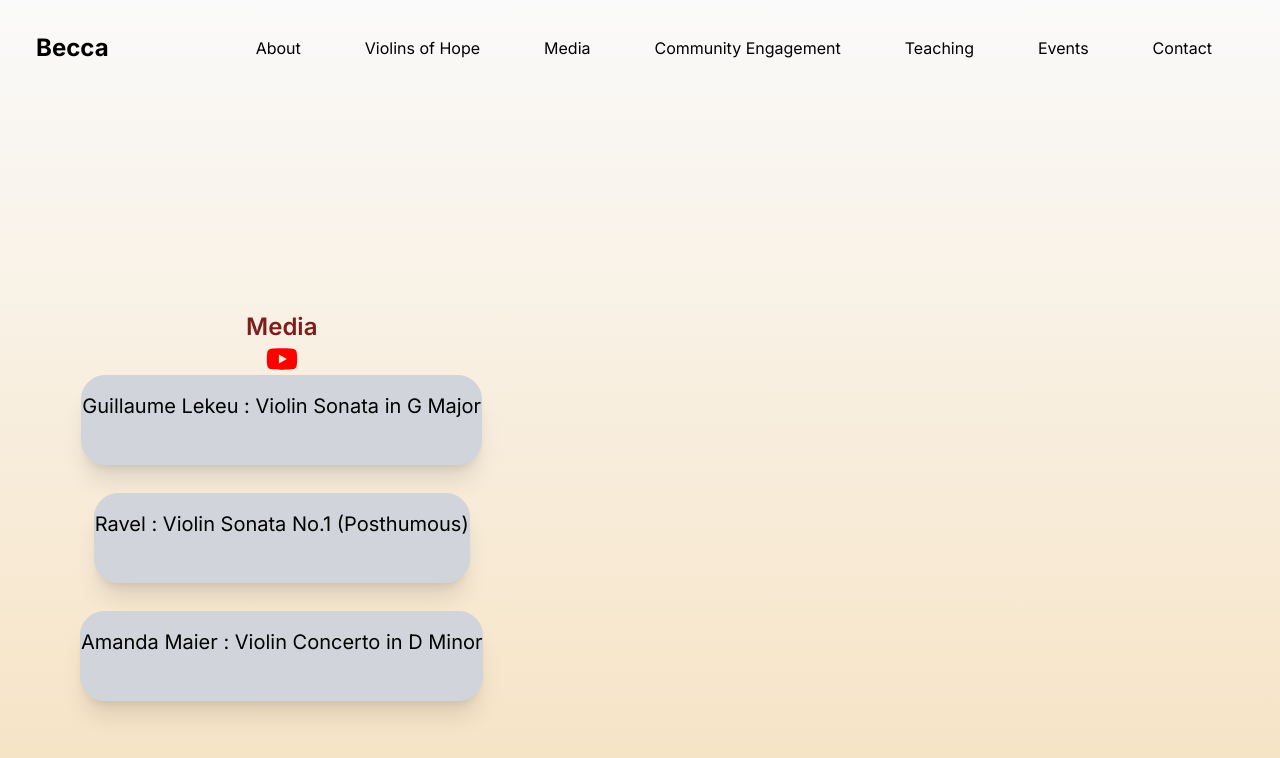
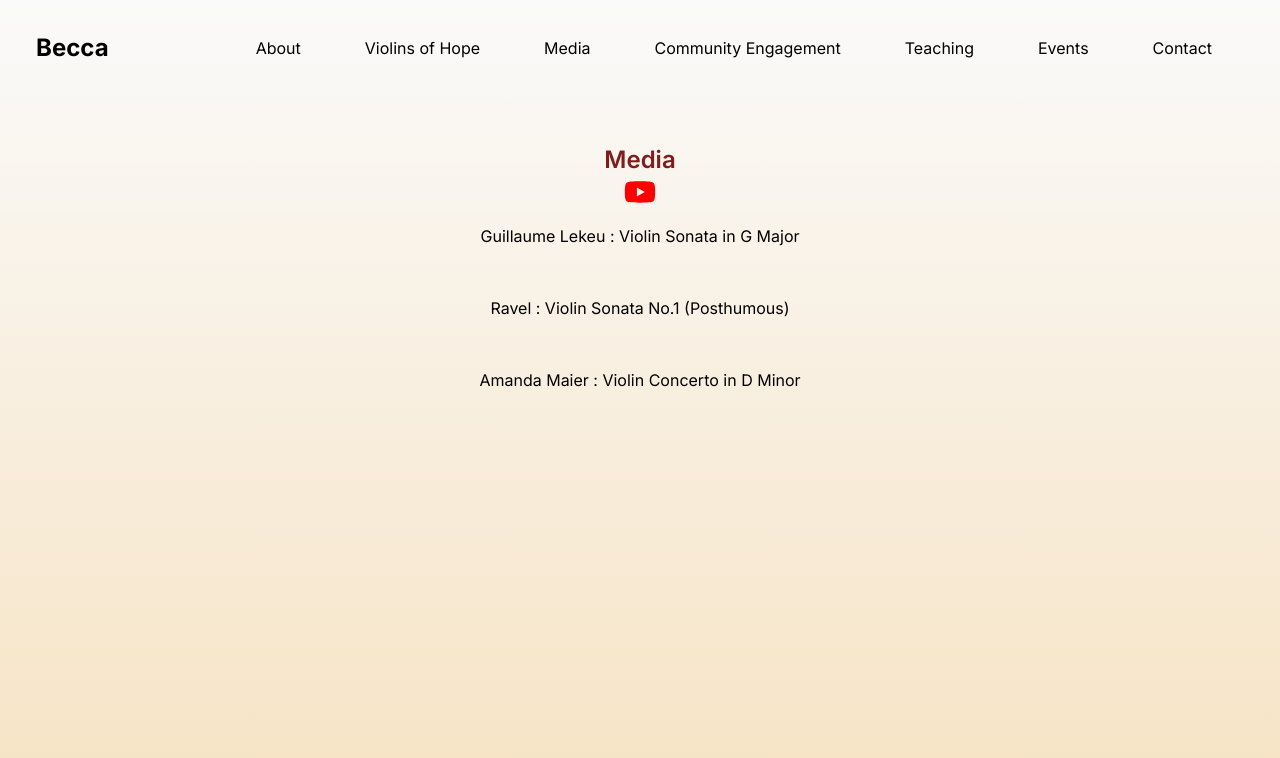
Before and after one commit to DanieleZils/next-trial, a Next.js app: page /videos in a window 1280 px wide. Shown: the top 758 px of the page. Built offline with nearby package versions, Linux system fonts and the light colour scheme.

Commit message:
violins of hope video and style

```diff
--- a/app/videos/page.jsx
+++ b/app/videos/page.jsx
@@ -1,6 +1,6 @@
 'use client';
 
-import Youtube from 'react-youtube';
+import YouTube from 'react-youtube';
 import { FaYoutube } from 'react-icons/fa';
 
 
@@ -9,8 +9,8 @@ export default function Videos() {
 
 
     const videoOptions = {
-        height: '390',
-        width: '640',
+        height: '300',
+        width: '380',
         playerVars: {
             autoplay: 0,
         },
@@ -23,20 +23,20 @@ export default function Videos() {
     ]
 
     return (
-        <div className="flex flex-col items-start justify-center min-h-screen py-24 ps-20">
-               <div className='flex flex-col items-center'>
+        <div className="flex flex-col items-center h-screen">
+               <div className='flex flex-col'>
                 <h1 className="text-2xl font-semibold mt-12 text-red-900 mx-auto">Media</h1>
-                  <div className='flex justify-cente'>
+                  <div className='flex justify-center'>
                        <a href='https://www.youtube.com/@beccakasdan1564'>
                        <FaYoutube size="2em" color="red" className='mx-auto' />
                        </a>
                   </div>
                    {videos.map((video, index) => (
                      <div key={index}
-                        className='flex flex-col mb-7 rounded-3xl shadow-xl pt-4 pb-10 border bg-gray-300 border-gray-300'>
-                        <h3 className='text-xl pb-1 text-center '>{video.title}</h3>
-                        <div className='relative overflow-hidden shadow-md"'>
-                        <Youtube videoId={video.id}  opts={videoOptions} className=''/>
+                        className='flex flex-col mb-4 pt-4 '>
+                        <h3 className='text-md pb-4 text-center '>{video.title}</h3>
+                        <div className='overflow-hidden shadow-md"'>
+                        <YouTube videoId={video.id}  opts={videoOptions} className='rounded-3xl'/>
                         </div>
                     </div>
                 ))}
--- a/app/violinsOfHope/page.jsx
+++ b/app/violinsOfHope/page.jsx
@@ -1,16 +1,34 @@
-
-
-
+'use client';
+import YouTube from 'react-youtube';
 
 export default function ViolinsOfHope() {
 
+
+    const videoOptions = {
+        height: '100%',
+        width: '100%',
+        playerVars: {
+            autoplay: 0,
+        },
+    }
+
+    const videoId = "Wiv3d5C9Ng4"
+
     return (
-        <div className="">
-        <iframe
-            src="https://heyzine.com/flip-book/9b76a89d4b.html"
-            title="Violins of Hope"
-            className="w-full h-screen"
-        />
+        <div className="h-screen flex flex-col md:flex-row items-center justify-evenly">
+            <div className="  md:w-1/2">
+                <YouTube videoId={videoId}  opts={videoOptions} className='w-full h-80 2xl:h-[900px] 2xl:w-[900px] 2xl:mx-auto 2xl:px-10'/>
+            </div>
+        <div className=" md:w-1/2 py-4">
+            <iframe
+                src="https://heyzine.com/flip-book/9b76a89d4b.html"
+                title="Violins of Hope"
+                className="w-full h-80 2xl:h-[900px] 2xl:w-[900px] 2xl:mx-auto 2xl:px-10"
+            />
+        </div>
     </div>
     )
 }
+
+
+// "w-full h-screen 2xl:h-[1000px] 2xl:w-[1250px] 2xl:mx-auto"
```
